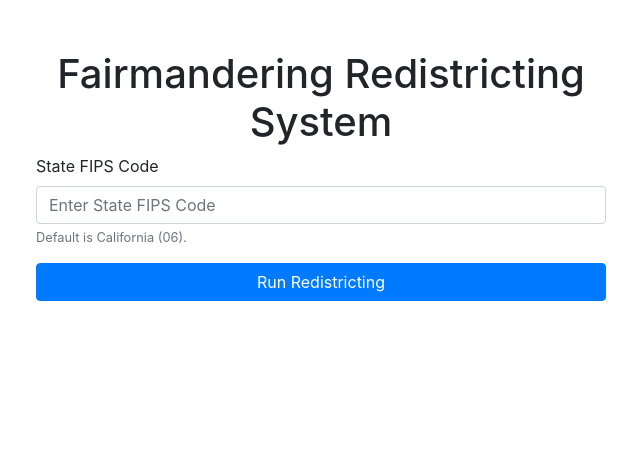
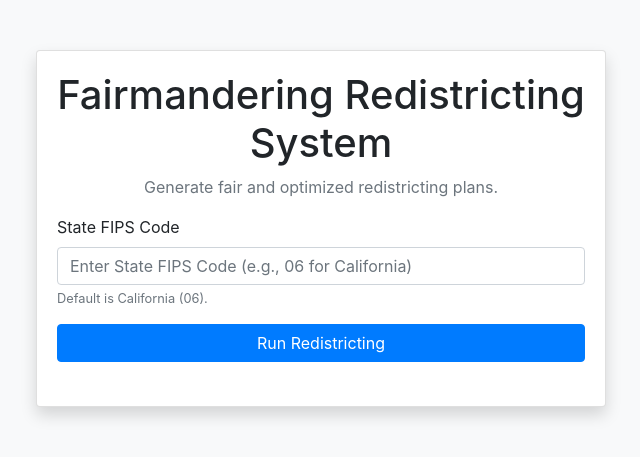
Before and after one commit to nateschmiedehaus/fairmandering, a Flask app: page / in a window 1280 px wide. Shown: the top 457 px of the page, without its empty margins (319-959 px from the left). Run offline with Flask 3, Linux system fonts and the light colour scheme; some libraries are stand-ins or nearby versions.

Commit message:
Update home.html

```diff
--- a/templates/home.html
+++ b/templates/home.html
@@ -7,17 +7,20 @@
     <title>Fairmandering - Redistricting System</title>
     <link rel="stylesheet" href="https://stackpath.bootstrapcdn.com/bootstrap/4.5.0/css/bootstrap.min.css">
     <style>
-        body { padding-top: 50px; }
+        body { padding-top: 50px; background-color: #f8f9fa; }
         .container { max-width: 600px; }
+        .card { padding: 20px; }
     </style>
 </head>
 <body>
     <div class="container">
+        <div class="card shadow">
             <h1 class="text-center">Fairmandering Redistricting System</h1>
+            <p class="text-center text-muted">Generate fair and optimized redistricting plans.</p>
             <form action="{{ url_for('run_redistricting') }}" method="post">
                 <div class="form-group">
                     <label for="state_fips">State FIPS Code</label>
-                <input type="text" class="form-control" id="state_fips" name="state_fips" placeholder="Enter State FIPS Code" required>
+                    <input type="text" class="form-control" id="state_fips" name="state_fips" placeholder="Enter State FIPS Code (e.g., 06 for California)" required>
                     <small class="form-text text-muted">Default is California (06).</small>
                 </div>
                 <button type="submit" class="btn btn-primary btn-block">Run Redistricting</button>
@@ -26,12 +29,22 @@
             {% with messages = get_flashed_messages(with_categories=true) %}
               {% if messages %}
                 {% for category, message in messages %}
-              <div class="alert alert-{{ category }}" role="alert">
+                  <div class="alert alert-{{ category }} alert-dismissible fade show" role="alert">
                     {{ message }}
+                    <button type="button" class="close" data-dismiss="alert" aria-label="Close">
+                      <span aria-hidden="true">&times;</span>
+                    </button>
                   </div>
                 {% endfor %}
               {% endif %}
             {% endwith %}
         </div>
+    </div>
+
+    <!-- Bootstrap JS and dependencies -->
+    <script src="https://code.jquery.com/jquery-3.5.1.slim.min.js"></script>
+    <script src="https://cdn.jsdelivr.net/npm/popper.js@1.16.0/dist/umd/popper.min.js"></script>
+    <script src="https://stackpath.bootstrapcdn.com/bootstrap/4.5.0/js/bootstrap.min.js"></script>
+
 </body>
 </html>
```
Lines whose indentation alone changed are shown as unchanged.
